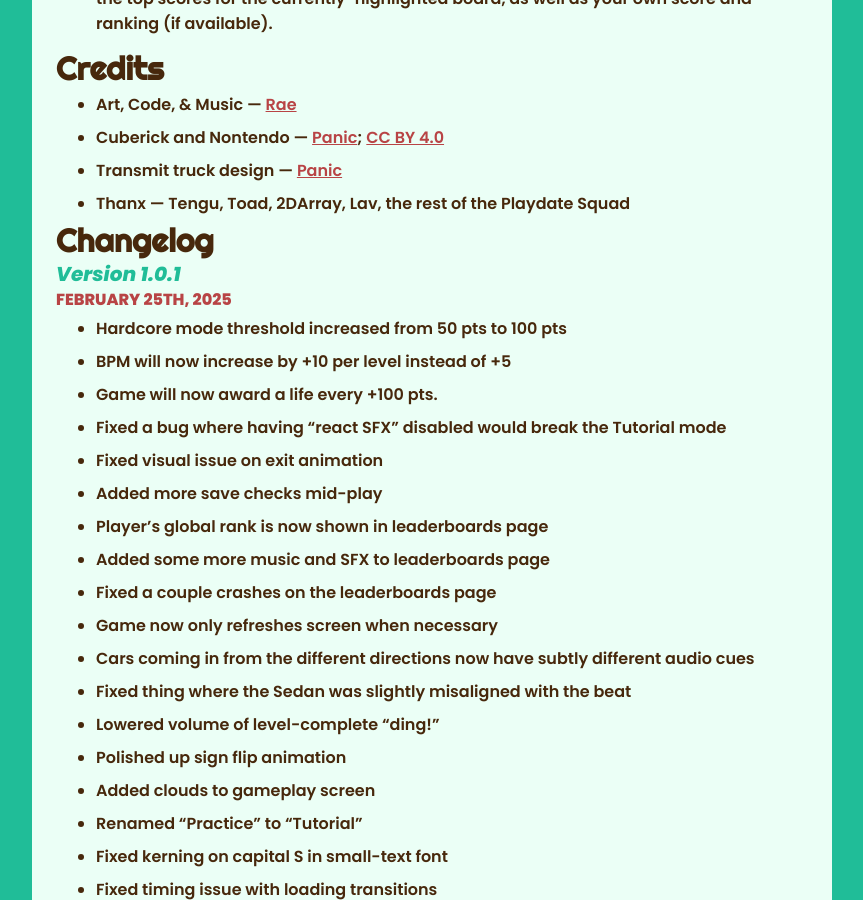
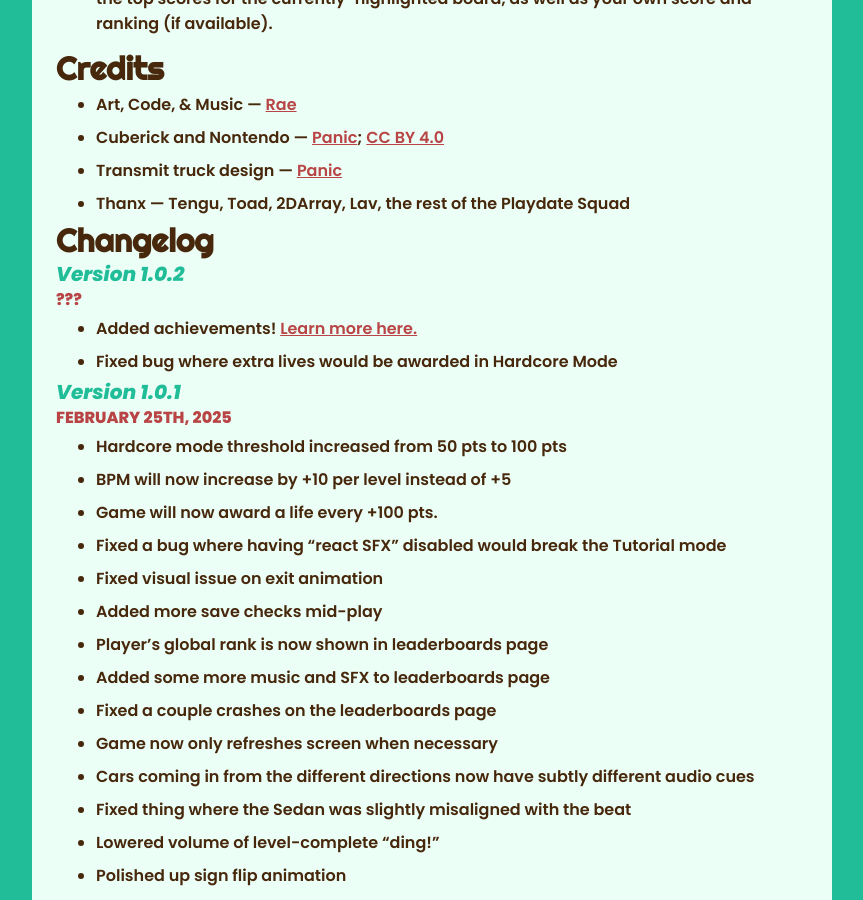
Before and after one commit to raewtf/raewtf.github.io, a Jekyll site: the page built from _posts/2025-04-08-traffic-jam-manual.md, in a window 1280 px wide and 900 px high, scrolled down 2336 px. Shown: the whole window, without its empty margins (208-1071 px from the left). Built offline with Jekyll 4.4.1, drawn with Linux system fonts in a browser that asks for light colours; some of the changed text lies outside the part shown.

Commit message:
updating manuals

```diff
--- a/stash/2025-01-24-traffic-jam-manual.md
+++ b/_posts/2025-04-08-traffic-jam-manual.md
@@ -82,6 +82,12 @@
 
 # Changelog
 
+## Version 1.0.2
+### ???
+
+- Added achievements! [Learn more here.](https://github.com/PlaydateSquad/pd-achievements)
+- Fixed bug where extra lives would be awarded in Hardcore Mode
+
 ## Version 1.0.1
 ### February 25th, 2025
 
```
Also changed, not shown: _posts/2024-05-15-first-in-line-manual.md (+5 -0 lines), _posts/2024-07-30-hexa-manual.md (+5 -0 lines), _posts/2024-10-13-bona-fido-manual.md (+5 -0 lines), _posts/2024-12-17-rowbot-rally-manual.md (+4 -1 lines), _posts/2025-02-25-cloudburst-manual.md (renamed from stash/2025-02-07-cloudburst-manual.md, +2 -2 lines), 2 other files.
